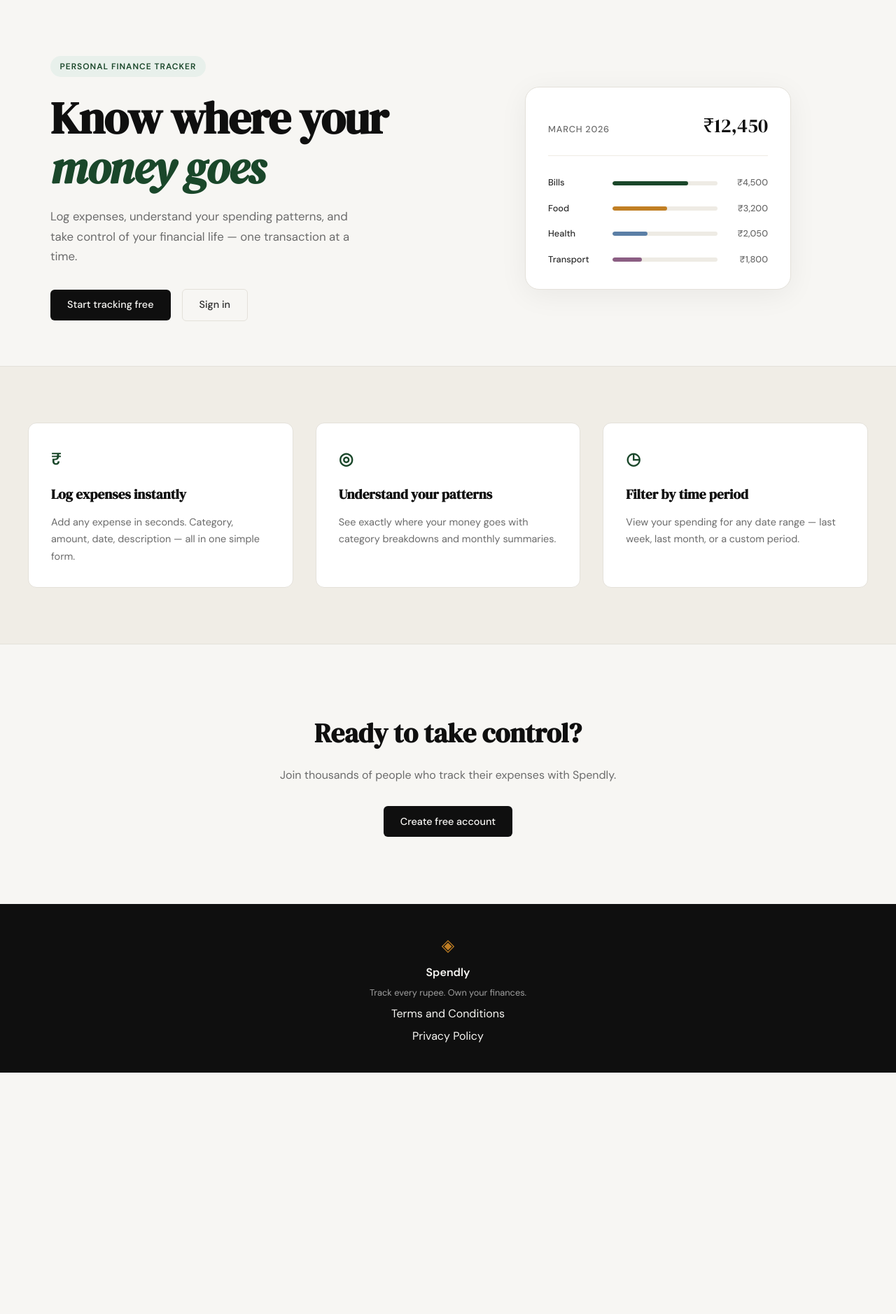
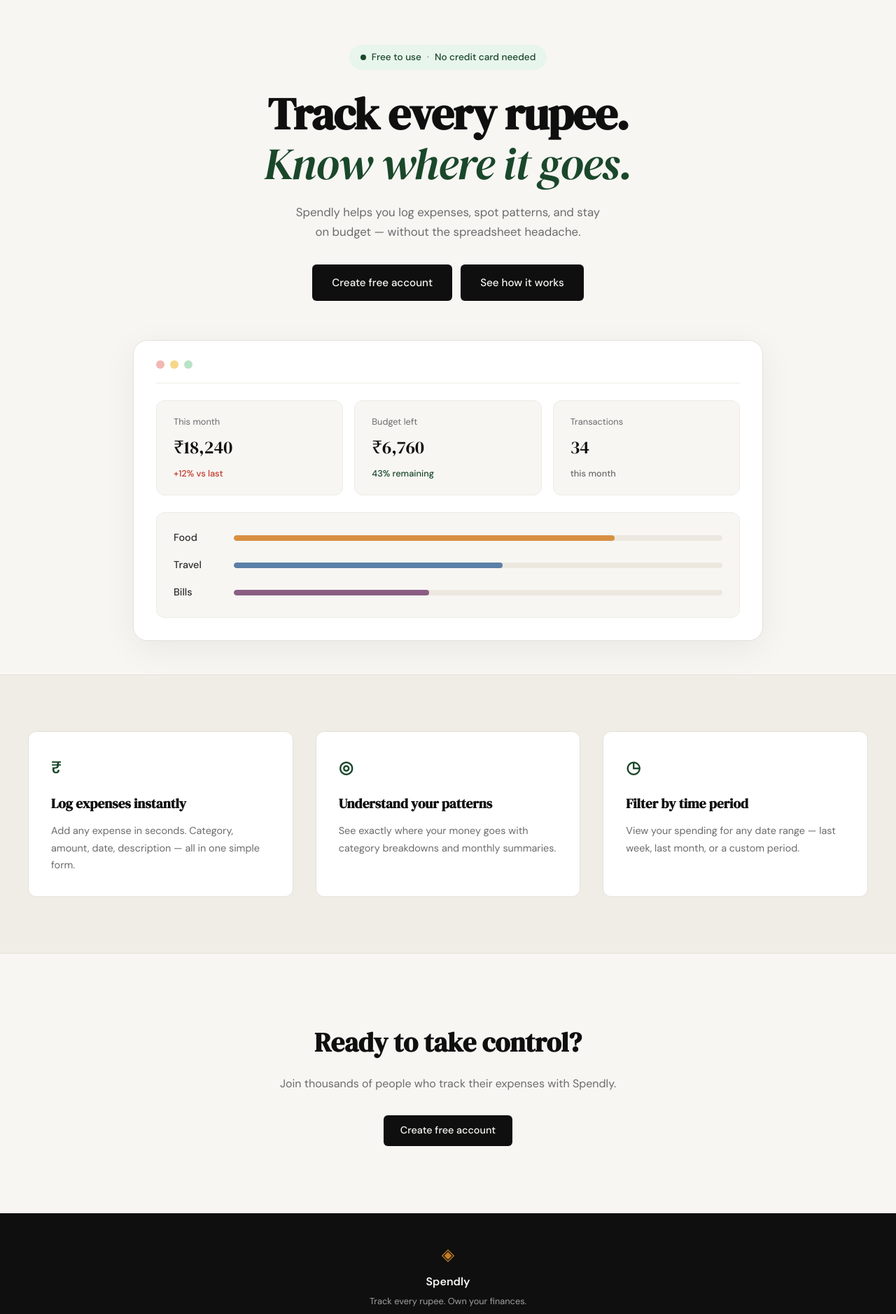
Before and after one commit to AishwinaNainwal/spendly-finances, a Flask app: page / in a window 1280 px wide. Shown: the part 61-1939 px from the top of the page at 70% size. Before the commit the page ends 1594 px from the top, so only its background shows below. Run offline with Flask 3, Linux system fonts and the light colour scheme.

Commit message:
landing: redesign hero section to match mockup

```diff
--- /dev/null
+++ b/static/css/landing.css
@@ -0,0 +1,208 @@
+/* ------------------------------------------------------------------ */
+/* Landing page — hero section                                         */
+/* ------------------------------------------------------------------ */
+
+.hero {
+    padding: 4rem 2rem 3rem;
+    max-width: var(--max-width);
+    margin: 0 auto;
+    text-align: center;
+}
+
+.hero-inner {
+    display: flex;
+    flex-direction: column;
+    align-items: center;
+}
+
+/* Badge */
+.hero-badge {
+    display: inline-flex;
+    align-items: center;
+    gap: 0.5rem;
+    background: #e8f5ec;
+    color: var(--accent);
+    font-size: 0.85rem;
+    font-weight: 500;
+    padding: 0.45rem 1rem;
+    border-radius: 999px;
+    margin-bottom: 1.75rem;
+}
+
+.hero-badge-dot {
+    width: 8px;
+    height: 8px;
+    background: var(--accent);
+    border-radius: 50%;
+}
+
+.hero-badge-sep {
+    color: var(--accent);
+    opacity: 0.6;
+}
+
+/* Title */
+.hero-title {
+    font-family: var(--font-display);
+    font-size: clamp(2.5rem, 5vw, 4.25rem);
+    line-height: 1.1;
+    letter-spacing: -0.02em;
+    color: var(--ink);
+    margin-bottom: 1.25rem;
+    max-width: 900px;
+}
+
+.hero-title em {
+    font-style: italic;
+    color: var(--accent);
+    font-weight: 400;
+}
+
+/* Subtitle */
+.hero-subtitle {
+    font-size: 1.05rem;
+    color: var(--ink-muted);
+    line-height: 1.7;
+    max-width: 640px;
+    margin-bottom: 2rem;
+}
+
+/* Actions */
+.hero-actions {
+    display: flex;
+    gap: 0.75rem;
+    margin-bottom: 3.5rem;
+}
+
+.hero-actions .btn-primary {
+    padding: 0.85rem 1.75rem;
+    font-size: 0.95rem;
+}
+
+/* Dashboard preview */
+.hero-dashboard {
+    width: 100%;
+    max-width: 900px;
+    margin: 0 auto;
+}
+
+.dashboard-window {
+    background: var(--paper-card);
+    border: 1px solid var(--border);
+    border-radius: var(--radius-lg);
+    padding: 1.75rem 2rem 2rem;
+    box-shadow: 0 12px 50px rgba(0, 0, 0, 0.06);
+    text-align: left;
+}
+
+/* Traffic-light dots */
+.dashboard-dots {
+    display: flex;
+    gap: 0.5rem;
+    margin-bottom: 1.5rem;
+    padding-bottom: 1.25rem;
+    border-bottom: 1px solid var(--border-soft);
+}
+
+.dot {
+    width: 12px;
+    height: 12px;
+    border-radius: 50%;
+    display: inline-block;
+}
+
+.dot-red { background: #f2b8b4; }
+.dot-yellow { background: #f6d88a; }
+.dot-green { background: #b9e3c6; }
+
+/* Stat tiles */
+.dashboard-stats {
+    display: grid;
+    grid-template-columns: repeat(3, 1fr);
+    gap: 1rem;
+    margin-bottom: 1.5rem;
+}
+
+.stat-card {
+    background: var(--paper);
+    border: 1px solid var(--border-soft);
+    border-radius: var(--radius-md);
+    padding: 1.25rem 1.5rem;
+}
+
+.stat-label {
+    font-size: 0.8rem;
+    color: var(--ink-muted);
+    margin-bottom: 0.4rem;
+}
+
+.stat-value {
+    font-family: var(--font-display);
+    font-size: 1.6rem;
+    color: var(--ink);
+    margin-bottom: 0.4rem;
+}
+
+.stat-trend {
+    font-size: 0.8rem;
+    font-weight: 500;
+}
+
+.stat-trend-up { color: #c0392b; }
+.stat-trend-down { color: var(--accent); }
+.stat-trend-muted { color: var(--ink-muted); }
+
+/* Bar list */
+.dashboard-bars {
+    background: var(--paper);
+    border: 1px solid var(--border-soft);
+    border-radius: var(--radius-md);
+    padding: 1.5rem;
+    display: flex;
+    flex-direction: column;
+    gap: 1rem;
+}
+
+.bar-row {
+    display: grid;
+    grid-template-columns: 70px 1fr;
+    align-items: center;
+    gap: 1rem;
+}
+
+.bar-cat {
+    font-size: 0.9rem;
+    color: var(--ink-soft);
+    font-weight: 500;
+}
+
+.bar-track {
+    height: 8px;
+    background: #ede8df;
+    border-radius: 999px;
+    overflow: hidden;
+}
+
+.bar-fill {
+    height: 100%;
+    border-radius: 999px;
+}
+
+.bar-fill-orange { background: #d89043; }
+.bar-fill-blue { background: #5b7fa6; }
+.bar-fill-purple { background: #8b5e83; }
+
+/* ------------------------------------------------------------------ */
+/* Responsive                                                          */
+/* ------------------------------------------------------------------ */
+
+@media (max-width: 900px) {
+    .dashboard-stats { grid-template-columns: 1fr; }
+}
+
+@media (max-width: 600px) {
+    .hero { padding: 2.5rem 1rem 2rem; }
+    .hero-actions { flex-direction: column; width: 100%; max-width: 320px; }
+    .hero-actions .btn-primary { width: 100%; text-align: center; }
+    .dashboard-window { padding: 1.25rem 1rem 1.5rem; }
+}
--- a/static/css/style.css
+++ b/static/css/style.css
@@ -118,143 +118,6 @@ a { color: inherit; text-decoration: none; }
 /* ------------------------------------------------------------------ */
 
 .main-content { min-height: calc(100vh - 60px - 100px); }
-
-/* ------------------------------------------------------------------ */
-/* Hero                                                                */
-/* ------------------------------------------------------------------ */
-
-.hero {
-    padding: 5rem 2rem 4rem;
-    display: grid;
-    grid-template-columns: 1fr 1fr;
-    gap: 4rem;
-    align-items: center;
-    max-width: var(--max-width);
-    margin: 0 auto;
-}
-
-.hero-badge {
-    display: inline-block;
-    background: var(--accent-light);
-    color: var(--accent);
-    font-size: 0.75rem;
-    font-weight: 600;
-    letter-spacing: 0.08em;
-    text-transform: uppercase;
-    padding: 0.35rem 0.85rem;
-    border-radius: 999px;
-    margin-bottom: 1.5rem;
-}
-
-.hero-title {
-    font-family: var(--font-display);
-    font-size: clamp(2.5rem, 5vw, 4rem);
-    line-height: 1.1;
-    letter-spacing: -0.02em;
-    color: var(--ink);
-    margin-bottom: 1.25rem;
-}
-
-.hero-title em {
-    font-style: italic;
-    color: var(--accent);
-}
-
-.hero-subtitle {
-    font-size: 1.05rem;
-    color: var(--ink-muted);
-    line-height: 1.7;
-    max-width: 460px;
-    margin-bottom: 2rem;
-}
-
-.hero-actions {
-    display: flex;
-    gap: 1rem;
-    align-items: center;
-}
-
-/* ------------------------------------------------------------------ */
-/* Mock card (hero visual)                                             */
-/* ------------------------------------------------------------------ */
-
-.hero-visual {
-    display: flex;
-    justify-content: center;
-}
-
-.mock-card {
-    background: var(--paper-card);
-    border: 1px solid var(--border);
-    border-radius: var(--radius-lg);
-    padding: 2rem;
-    width: 100%;
-    max-width: 380px;
-    box-shadow: 0 8px 40px rgba(0,0,0,0.06);
-}
-
-.mock-card-header {
-    display: flex;
-    justify-content: space-between;
-    align-items: baseline;
-    margin-bottom: 1.75rem;
-    padding-bottom: 1.25rem;
-    border-bottom: 1px solid var(--border-soft);
-}
-
-.mock-label {
-    font-size: 0.8rem;
-    font-weight: 500;
-    color: var(--ink-muted);
-    text-transform: uppercase;
-    letter-spacing: 0.06em;
-}
-
-.mock-total {
-    font-family: var(--font-display);
-    font-size: 1.75rem;
-    color: var(--ink);
-}
-
-.mock-bars { display: flex; flex-direction: column; gap: 1rem; }
-
-.mock-bar-row {
-    display: grid;
-    grid-template-columns: 80px 1fr 60px;
-    align-items: center;
-    gap: 0.75rem;
-}
-
-.mock-cat {
-    font-size: 0.8rem;
-    font-weight: 500;
-    color: var(--ink-soft);
-}
-
-.mock-bar-track {
-    height: 6px;
-    background: var(--border-soft);
-    border-radius: 999px;
-    overflow: hidden;
-}
-
-.mock-bar {
-    height: 100%;
-    background: var(--accent);
-    border-radius: 999px;
-    transition: width 0.6s ease;
-}
-
-.mock-bar-2 { background: var(--accent-2); }
-.mock-bar-3 { background: #5b7fa6; }
-.mock-bar-4 { background: #8b5e83; }
-
-.mock-amt {
-    font-size: 0.8rem;
-    font-weight: 500;
-    color: var(--ink-muted);
-    text-align: right;
-}
 
 /* ------------------------------------------------------------------ */
 /* Buttons                                                             */
@@ -591,19 +454,9 @@ a { color: inherit; text-decoration: none; }
 /* ------------------------------------------------------------------ */
 
 @media (max-width: 900px) {
-    .hero {
-        grid-template-columns: 1fr;
-        text-align: center;
-    }
-
-    .hero-subtitle { max-width: 100%; }
-    .hero-actions { justify-content: center; }
-    .hero-visual { display: none; }
-
     .features-inner { grid-template-columns: 1fr; }
 }
 
 @media (max-width: 600px) {
     .nav-links a:not(.nav-cta) { display: none; }
-    .hero { padding: 3rem 1rem 2rem; }
 }
--- a/templates/landing.html
+++ b/templates/landing.html
@@ -1,60 +1,80 @@
 {% extends "base.html" %}
 
 {% block title %}Spendly — Track Every Rupee{% endblock %}
+
+{% block head %}
+<link rel="stylesheet" href="{{ url_for('static', filename='css/landing.css') }}">
+{% endblock %}
 
 {% block content %}
 
 <section class="hero">
     <div class="hero-inner">
-        <div class="hero-badge">Personal Finance Tracker</div>
+        <div class="hero-badge">
+            <span class="hero-badge-dot"></span>
+            Free to use <span class="hero-badge-sep">·</span> No credit card needed
+        </div>
+
         <h1 class="hero-title">
-            Know where your<br>
-            <em>money goes</em>
+            Track every rupee.<br>
+            <em>Know where it goes.</em>
         </h1>
+
         <p class="hero-subtitle">
-            Log expenses, understand your spending patterns,
-            and take control of your financial life —
-            one transaction at a time.
+            Spendly helps you log expenses, spot patterns, and stay<br>
+            on budget — without the spreadsheet headache.
         </p>
+
         <div class="hero-actions">
-            <a href="{{ url_for('register') }}" class="btn-primary">Start tracking free</a>
-            <a href="{{ url_for('login') }}" class="btn-ghost">Sign in</a>
+            <a href="{{ url_for('register') }}" class="btn-primary">Create free account</a>
+            <a href="{{ url_for('login') }}" class="btn-primary">See how it works</a>
         </div>
-    </div>
-    <div class="hero-visual">
-        <div class="mock-card">
-            <div class="mock-card-header">
-                <span class="mock-label">March 2026</span>
-                <span class="mock-total">₹12,450</span>
-            </div>
-            <div class="mock-bars">
-                <div class="mock-bar-row">
-                    <span class="mock-cat">Bills</span>
-                    <div class="mock-bar-track">
-                        <div class="mock-bar" style="width: 72%"></div>
+
+        <div class="hero-dashboard">
+            <div class="dashboard-window">
+                <div class="dashboard-dots">
+                    <span class="dot dot-red"></span>
+                    <span class="dot dot-yellow"></span>
+                    <span class="dot dot-green"></span>
+                </div>
+
+                <div class="dashboard-stats">
+                    <div class="stat-card">
+                        <p class="stat-label">This month</p>
+                        <p class="stat-value">₹18,240</p>
+                        <p class="stat-trend stat-trend-up">+12% vs last</p>
                     </div>
-                    <span class="mock-amt">₹4,500</span>
+                    <div class="stat-card">
+                        <p class="stat-label">Budget left</p>
+                        <p class="stat-value">₹6,760</p>
+                        <p class="stat-trend stat-trend-down">43% remaining</p>
+                    </div>
+                    <div class="stat-card">
+                        <p class="stat-label">Transactions</p>
+                        <p class="stat-value">34</p>
+                        <p class="stat-trend stat-trend-muted">this month</p>
+                    </div>
                 </div>
-                <div class="mock-bar-row">
-                    <span class="mock-cat">Food</span>
-                    <div class="mock-bar-track">
-                        <div class="mock-bar mock-bar-2" style="width: 52%"></div>
+
+                <div class="dashboard-bars">
+                    <div class="bar-row">
+                        <span class="bar-cat">Food</span>
+                        <div class="bar-track">
+                            <div class="bar-fill bar-fill-orange" style="width: 78%"></div>
+                        </div>
                     </div>
-                    <span class="mock-amt">₹3,200</span>
-                </div>
-                <div class="mock-bar-row">
-                    <span class="mock-cat">Health</span>
-                    <div class="mock-bar-track">
-                        <div class="mock-bar mock-bar-3" style="width: 33%"></div>
+                    <div class="bar-row">
+                        <span class="bar-cat">Travel</span>
+                        <div class="bar-track">
+                            <div class="bar-fill bar-fill-blue" style="width: 55%"></div>
+                        </div>
                     </div>
-                    <span class="mock-amt">₹2,050</span>
-                </div>
-                <div class="mock-bar-row">
-                    <span class="mock-cat">Transport</span>
-                    <div class="mock-bar-track">
-                        <div class="mock-bar mock-bar-4" style="width: 28%"></div>
+                    <div class="bar-row">
+                        <span class="bar-cat">Bills</span>
+                        <div class="bar-track">
+                            <div class="bar-fill bar-fill-purple" style="width: 40%"></div>
+                        </div>
                     </div>
-                    <span class="mock-amt">₹1,800</span>
                 </div>
             </div>
         </div>
```
